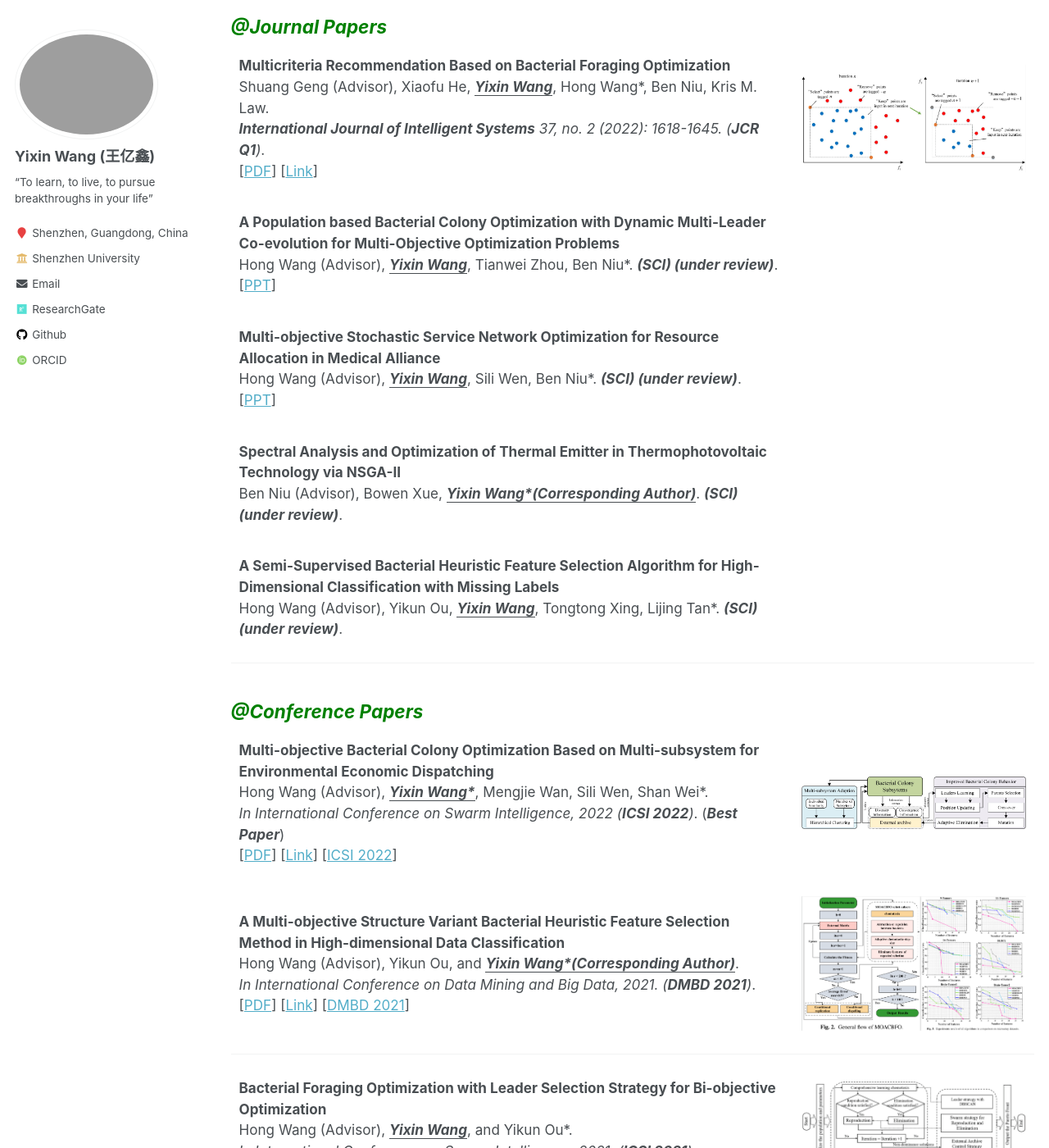
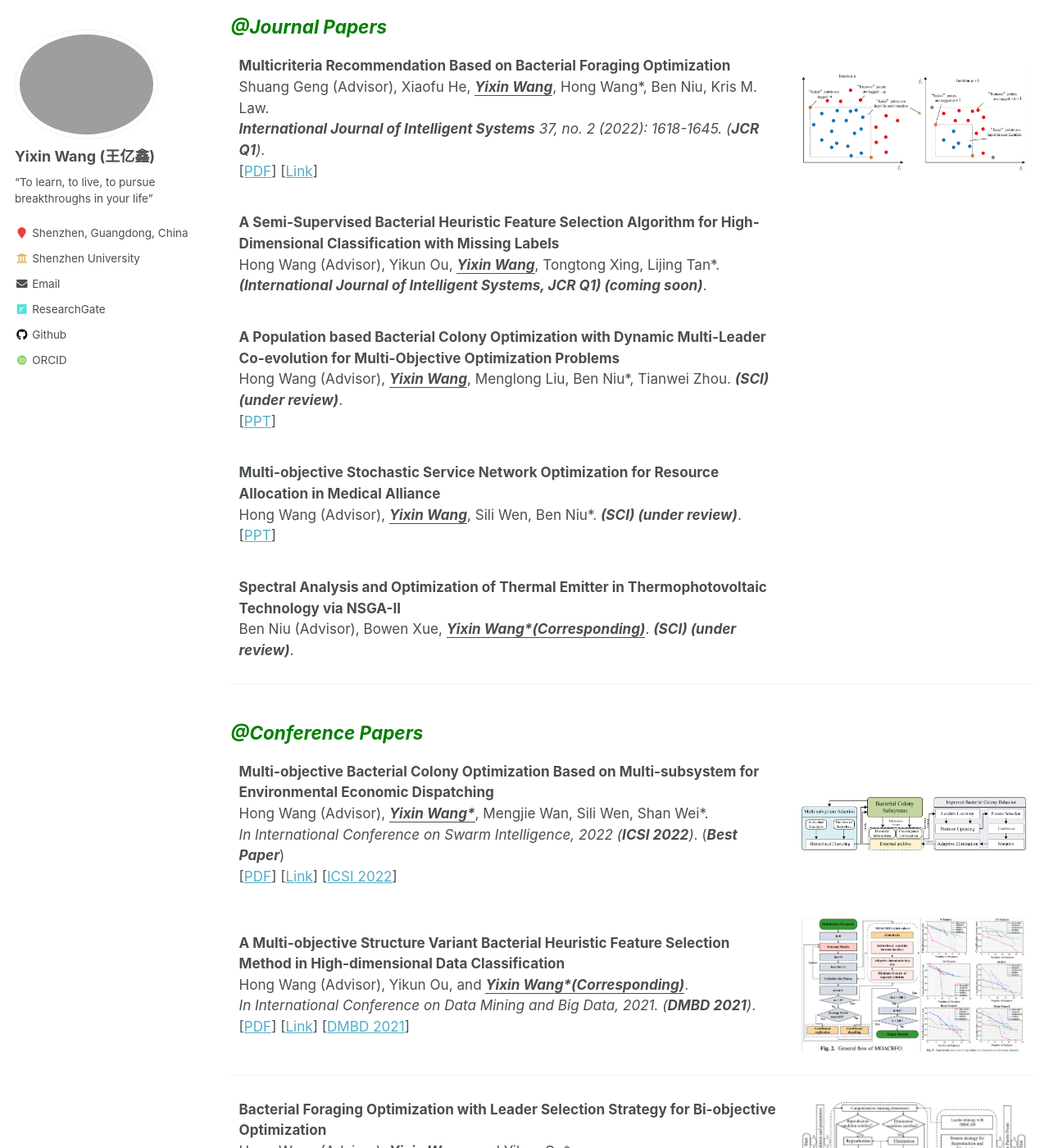
Before and after one commit to yixinwong1998/yixinwong1998.github.io, a Jekyll site: the page built from _pages/publications.md, in a window 1280 px wide and 1400 px high, scrolled down 191 px. Shown: the whole window at 82% size. Built offline with Jekyll 4.4.1, drawn with Linux system fonts in a browser that asks for light colours; some web fonts are replaced.

Commit message:
update 221105

```diff
--- a/_data/navigation.yml
+++ b/_data/navigation.yml
@@ -15,7 +15,7 @@ main:
   #- title: "Blog Posts"
   #  url: /year-archive/
 
-  - title: "CV / Résumé"
+  - title: "CV"  # "CV / Résumé"
     url: /cv/
 
   - title: "Experiences"
--- a/_pages/publications.md
+++ b/_pages/publications.md
@@ -31,9 +31,22 @@ author_profile: true
 <table style="width:100%;border:None;border-spacing:0px;border-collapse:separate;margin-right:0;margin-left:0;font-size:0.95em;">
   <tr>
     <td style="padding:10px;width:70%;vertical-align:middle;border-right:none;border-bottom:none;">
+      <b>A Semi-Supervised Bacterial Heuristic Feature Selection Algorithm for High-Dimensional Classification with Missing Labels</b>
+      <br>
+      Hong Wang (Advisor), Yikun Ou, <u><b><i>Yixin Wang</i></b></u>, Tongtong Xing, Lijing Tan*. <i><b>(International Journal of Intelligent Systems, JCR Q1) (coming soon)</b></i>.
+      <br>
+    </td>
+    <td style="padding:10px;width:30%;vertical-align:middle;border-right:none;border-bottom:none;">
+    </td>
+  </tr>
+</table>
+
+<table style="width:100%;border:None;border-spacing:0px;border-collapse:separate;margin-right:0;margin-left:0;font-size:0.95em;">
+  <tr>
+    <td style="padding:10px;width:70%;vertical-align:middle;border-right:none;border-bottom:none;">
       <b>A Population based Bacterial Colony Optimization with Dynamic Multi-Leader Co-evolution for Multi-Objective Optimization Problems</b>
       <br>
-      Hong Wang (Advisor), <u><b><i>Yixin Wang</i></b></u>, Tianwei Zhou, Ben Niu*. <i><b>(SCI) (under review)</b></i>.
+      Hong Wang (Advisor), <u><b><i>Yixin Wang</i></b></u>, Menglong Liu, Ben Niu*, Tianwei Zhou. <i><b>(SCI) (under review)</b></i>.
       <br>
       [<a href="\../files/MBCODML.pdf">PPT</a>]
     </td>
@@ -61,7 +74,7 @@ author_profile: true
     <td style="padding:10px;width:70%;vertical-align:middle;border-right:none;border-bottom:none;">
       <b>Spectral Analysis and Optimization of Thermal Emitter in Thermophotovoltaic Technology via NSGA-II</b>
       <br>
-      Ben Niu (Advisor), Bowen Xue, <u><b><i>Yixin Wang*(Corresponding Author)</i></b></u>. <i><b>(SCI) (under review)</b></i>.
+      Ben Niu (Advisor), Bowen Xue, <u><b><i>Yixin Wang*(Corresponding)</i></b></u>. <i><b>(SCI) (under review)</b></i>.
       <br>
     </td>
     <td style="padding:10px;width:30%;vertical-align:middle;border-right:none;border-bottom:none;">
@@ -69,18 +82,6 @@ author_profile: true
   </tr>
 </table>
 
-<table style="width:100%;border:None;border-spacing:0px;border-collapse:separate;margin-right:0;margin-left:0;font-size:0.95em;">
-  <tr>
-    <td style="padding:10px;width:70%;vertical-align:middle;border-right:none;border-bottom:none;">
-      <b>A Semi-Supervised Bacterial Heuristic Feature Selection Algorithm for High-Dimensional Classification with Missing Labels</b>
-      <br>
-      Hong Wang (Advisor), Yikun Ou, <u><b><i>Yixin Wang</i></b></u>, Tongtong Xing, Lijing Tan*. <i><b>(SCI) (under review)</b></i>.
-      <br>
-    </td>
-    <td style="padding:10px;width:30%;vertical-align:middle;border-right:none;border-bottom:none;">
-    </td>
-  </tr>
-</table>
 
 ------------------
 ## *<font color=green>@Conference Papers</font>*
@@ -110,7 +111,7 @@ author_profile: true
     <td style="padding:10px;width:70%;vertical-align:middle;border-right:none;border-bottom:none;">
       <b>A Multi-objective Structure Variant Bacterial Heuristic Feature Selection Method in High-dimensional Data Classification</b>
       <br>
-      Hong Wang (Advisor), Yikun Ou, and <u><b><i>Yixin Wang*(Corresponding Author)</i></b></u>.
+      Hong Wang (Advisor), Yikun Ou, and <u><b><i>Yixin Wang*(Corresponding)</i></b></u>.
       <br>
       <i>In International Conference on Data Mining and Big Data, 2021. (<b>DMBD 2021</b>)</i>.
       <br>
```
Also changed, not shown: _pages/about.md (+7 -5 lines), _pages/cv.md (+5 -5 lines).
